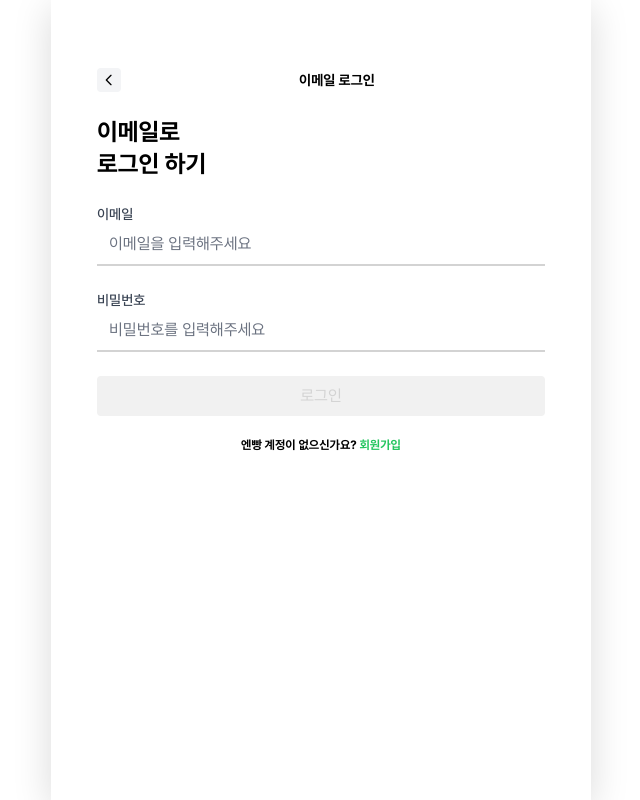
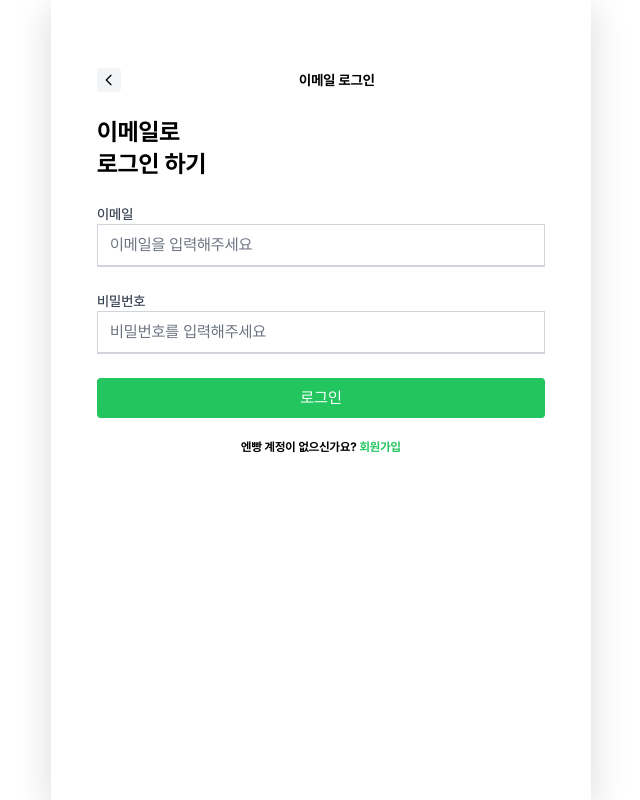
Before and after one commit to unao6/NBBANG_FE, a React (Create React App) app: page /users/user-login in a window 1280 px wide. Shown: the whole page, without its empty margins (319-959 px from the left). Built offline with nearby package versions, Linux system fonts and the light colour scheme.

Commit message:
fix: 로그인 페이지 연결

```diff
--- a/src/pages/login/UserLogin.jsx
+++ b/src/pages/login/UserLogin.jsx
@@ -2,12 +2,51 @@ import React, { useState } from "react";
 import { useNavigate } from "react-router-dom";
 import axios from "axios";
 
+const refreshAccessToken = async () => {
+  try {
+    const refreshToken = localStorage.getItem("refreshToken");
+    const response = await axios.post("http://localhost:8080/api/users/refresh-token", {
+      refreshToken
+    }, {
+      headers: {
+        'Content-Type': 'application/json'
+      }
+    });
+    const { accessToken } = response.data;
+    localStorage.setItem("accessToken", accessToken);
+    return accessToken;
+  } catch (error) {
+    console.error("Failed to refresh access token:", error);
+    // 예: 리프레시 토큰도 만료된 경우 로그아웃 처리
+  }
+};
+
+axios.interceptors.request.use(async (config) => {
+  let token = localStorage.getItem("accessToken");
+  if (token) {
+    config.headers.Authorization = `Bearer ${token}`;
+  }
+  return config;
+}, (error) => {
+  return Promise.reject(error);
+});
+
+axios.interceptors.response.use((response) => {
+  return response;
+}, async (error) => {
+  const originalRequest = error.config;
+  if (error.response.status === 401 && !originalRequest._retry) {
+    originalRequest._retry = true;
+    const newToken = await refreshAccessToken();
+    axios.defaults.headers.common['Authorization'] = 'Bearer ' + newToken;
+    return axios(originalRequest);
+  }
+  return Promise.reject(error);
+});
+
 const UserLogin = () => {
   const [email, setEmail] = useState("");
   const [password, setPassword] = useState("");
-  const [isEmailFocused, setIsEmailFocused] = useState(false);
-  const [isPasswordFocused, setIsPasswordFocused] = useState(false);
-
   const navigate = useNavigate();
 
   const handleEmailChange = (e) => setEmail(e.target.value);
@@ -16,30 +55,28 @@ const UserLogin = () => {
   const handleSubmit = async (e) => {
     e.preventDefault();
     try {
-      const response = await axios.post("http://localhost:8080/api/users/user-login", {
+      const response = await axios.post("http://localhost:8080/users/user-login", {
         email,
         password
+      }, {
+        headers: {
+          'Content-Type': 'application/json'
+        }
       });
-      console.log(response.data);
-      // 로그인 성공 처리 로직 추가 (예: 토큰 저장, 페이지 리디렉션 등)
+      const { accessToken, refreshToken } = response.data;
+      localStorage.setItem("accessToken", accessToken);
+      localStorage.setItem("refreshToken", refreshToken);
+      navigate("/");
     } catch (error) {
       console.error("Login failed:", error);
     }
-  };
-
-  const handleSignUpClick = () => {
-    navigate("/users/sign-up");
-  };
-
-  const handleBackClick = () => {
-    navigate("/login");
   };
 
   return (
     <div className="flex flex-col items-center h-full bg-white">
       <div className="w-full max-w-md">
         <div className="flex items-center mb-6">
-          <button onClick={handleBackClick} className="p-1 rounded bg-gray-100">
+          <button onClick={() => navigate("/login")} className="p-1 rounded bg-gray-100">
             <svg
               xmlns="http://www.w3.org/2000/svg"
               className="h-4 w-4"
@@ -60,56 +97,36 @@ const UserLogin = () => {
         <h2 className="text-2xl font-bold mb-6 text-left">이메일로 <br /> 로그인 하기</h2>
         <form onSubmit={handleSubmit}>
           <div className="mb-6">
-            <label className={`block text-sm font-medium ${isEmailFocused ? "text-green-500" : "text-gray-700"}`}>이메일</label>
+            <label className="block text-sm font-medium text-gray-700">이메일</label>
             <input
               type="email"
               value={email}
               onChange={handleEmailChange}
-              onFocus={() => setIsEmailFocused(true)}
-              onBlur={() => setIsEmailFocused(false)}
-              className={`block w-full px-3 py-2 focus:outline-none focus:ring-0 border-b-2 ${isEmailFocused ? 'border-green-500' : 'border-gray-300'}`}
+              className="block w-full px-3 py-2 border-b-2 border-gray-300 focus:outline-none focus:ring-0 focus:border-green-500"
               placeholder="이메일을 입력해주세요"
-              style={{
-                border: 'none',
-                borderBottom: isEmailFocused ? '2px solid #5bc490' : '2px solid #d3d3d3',
-                backgroundColor: 'transparent'
-              }}
             />
           </div>
-
           <div className="mb-6">
-            <label className={`block text-sm font-medium ${isPasswordFocused ? "text-green-500" : "text-gray-700"}`}>비밀번호</label>
+            <label className="block text-sm font-medium text-gray-700">비밀번호</label>
             <input
               type="password"
               value={password}
               onChange={handlePasswordChange}
-              onFocus={() => setIsPasswordFocused(true)}
-              onBlur={() => setIsPasswordFocused(false)}
-              className={`block w-full px-3 py-2 focus:outline-none focus:ring-0 border-b-2 ${isPasswordFocused ? 'border-green-500' : 'border-gray-300'}`}
+              className="block w-full px-3 py-2 border-b-2 border-gray-300 focus:outline-none focus:ring-0 focus:border-green-500"
               placeholder="비밀번호를 입력해주세요"
-              style={{
-                border: 'none',
-                borderBottom: isPasswordFocused ? '2px solid #5bc490' : '2px solid #d3d3d3',
-                backgroundColor: 'transparent'
-              }}
             />
           </div>
-
           <button
             type="submit"
-            className="w-full px-4 py-2 text-gray-400 bg-gray-100 rounded focus:outline-none"
+            className="w-full px-4 py-2 text-white bg-green-500 rounded focus:outline-none"
             disabled={!email || !password}
-            style={{
-              backgroundColor: email && password ? '#5bc490' : '#f1f1f1',
-              color: email && password ? '#fff' : '#d3d3d3'
-            }}
           >
             로그인
           </button>
         </form>
         <div className="mt-4 text-center">
           <span className="text-xs font-bold">엔빵 계정이 없으신가요? </span>
-          <a onClick={handleSignUpClick} className="text-xs font-bold text-green-500 hover:underline cursor-pointer">
+          <a onClick={() => navigate("/users/sign-up")} className="text-xs font-bold text-green-500 hover:underline cursor-pointer">
             회원가입
           </a>
         </div>
```
